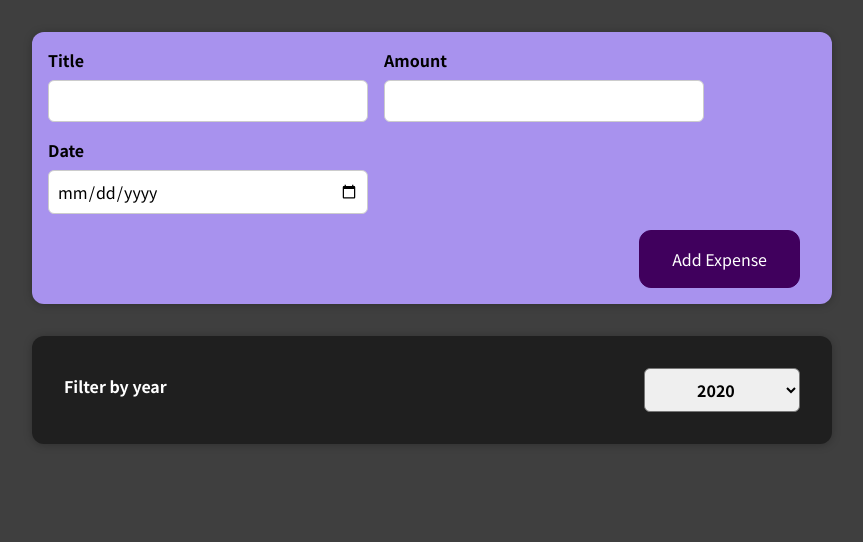
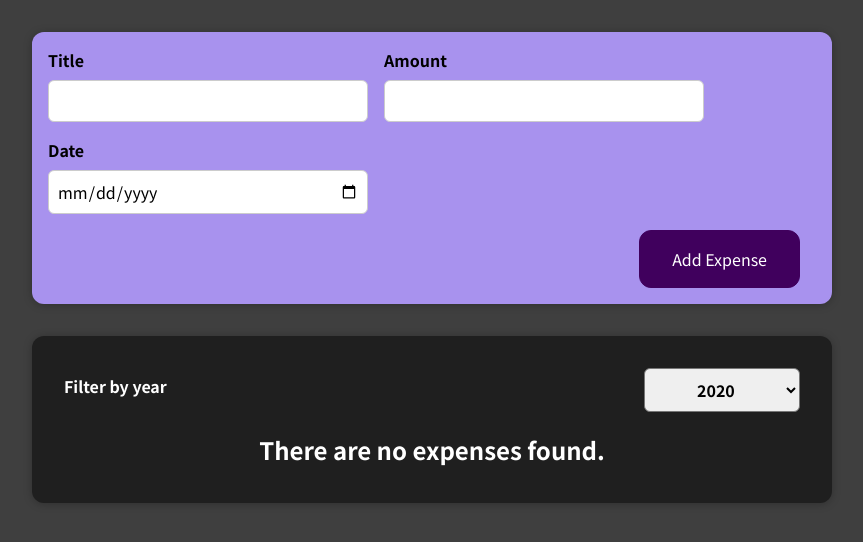
Before and after one commit to robysondepaula/Expenses-Controler, a React (Create React App) app: page / in a window 1280 px wide. Shown: the top 542 px of the page, without its empty margins (208-1071 px from the left). Built offline with nearby package versions, Linux system fonts and the light colour scheme.

Commit message:
Created ExpenseList component to store ul list of expenses

```diff
--- a/src/components/Expenses/ExpenseItem.js
+++ b/src/components/Expenses/ExpenseItem.js
@@ -9,6 +9,7 @@ const ExpenseItem = (props) => {
 
 
   return (
+    <li>
     <Card className="expense-item">
      <ExpenseDate date={props.date}/>
       <div className="expense-item__description">
@@ -16,6 +17,7 @@ const ExpenseItem = (props) => {
         <div className="expense-item__price">$ {props.amount}</div>
       </div>
     </Card>
+    </li>
   );
 }
 
--- /dev/null
+++ b/src/components/Expenses/Expenses.List.js
@@ -0,0 +1,25 @@
+
+import ExpenseItem  from "./ExpenseItem";
+import './ExpensesList.css';
+
+const ExpensesList = (props) => {
+
+    if (props.items.length === 0) {
+      return <h2 className="expenses-list__fallback">There are no expenses found.</h2>
+    }
+
+    return (
+    <ul className="expenses-list">
+        {props.items.map((expense) => (
+        <ExpenseItem
+          key={expense.id}
+          title={expense.title}
+          amount={expense.amount}
+          date={expense.date}
+        />
+      ))}
+    </ul>
+    );
+};
+
+export default ExpensesList;
--- a/src/components/Expenses/Expenses.js
+++ b/src/components/Expenses/Expenses.js
@@ -1,9 +1,10 @@
 import React, { useState } from "react";
 
-import ExpenseItem from "./ExpenseItem";
+
 import Card from "../UI/Card";
 import "./Expenses.css";
 import ExpensesFilter from "./ExpensesFilter";
+import ExpensesList from "./Expenses.List";
 
 const Expenses = (props) => {
   const [filteredYear, setFilteredYear] = useState("2020");
@@ -12,9 +13,11 @@ const Expenses = (props) => {
     setFilteredYear(selectedYear);
   };
 
-  const filteredExpenses = props.items.filter(expense =>{
+  const filteredExpenses = props.items.filter((expense) => {
     return expense.date.getFullYear().toString() === filteredYear;
   });
+
+
 
   return (
     <div>
@@ -23,14 +26,7 @@ const Expenses = (props) => {
           selected={filteredYear}
           onChangeFilter={filterChangeHandler}
         />
-        {filteredExpenses.map((expense) => (
-          <ExpenseItem
-            key={expense.id}
-            title={expense.title}
-            amount={expense.amount}
-            date={expense.date}
-          />
-        ))}
+        <ExpensesList items={filteredExpenses}/>
       </Card>
     </div>
   );
--- /dev/null
+++ b/src/components/Expenses/ExpensesList.css
@@ -0,0 +1,9 @@
+.expenses-list {
+    list-style: none;
+    padding: 0;
+  }
+
+  .expenses-list__fallback {
+    color: white;
+    text-align: center;
+  }
```
